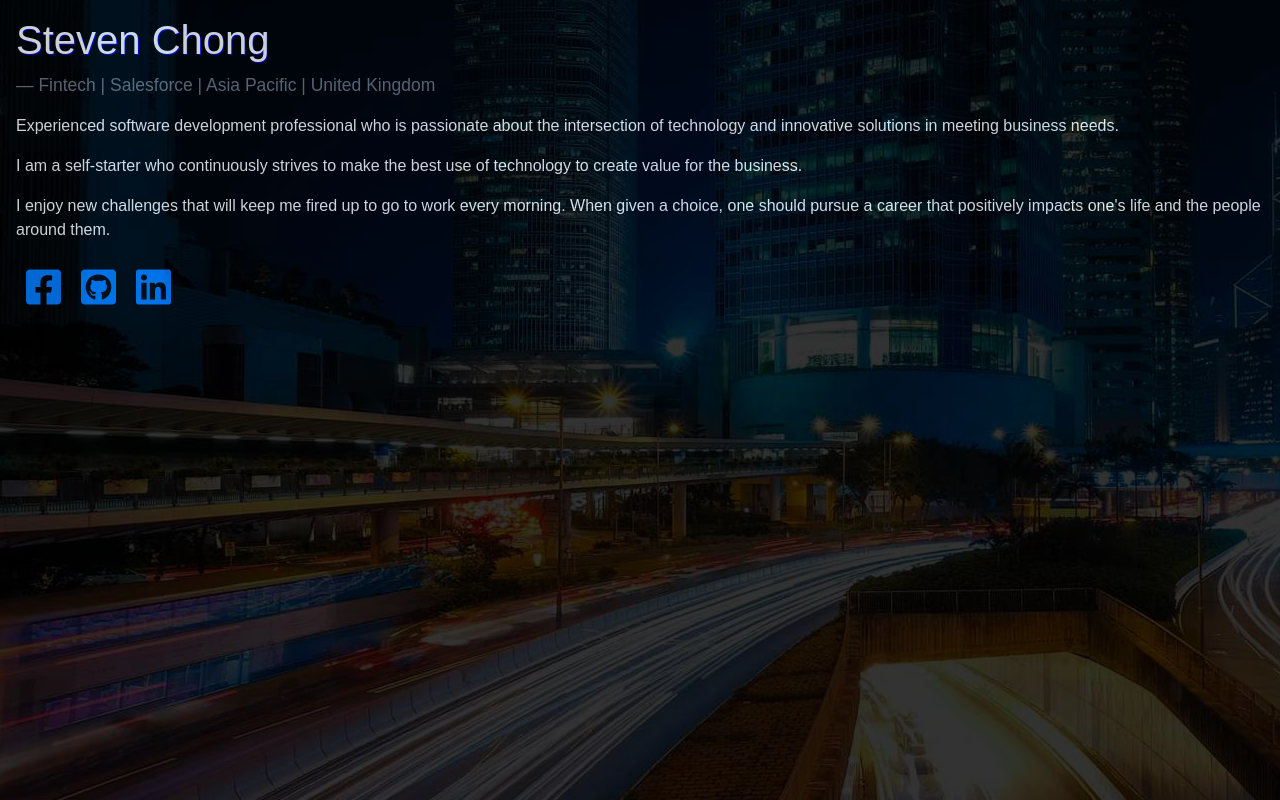
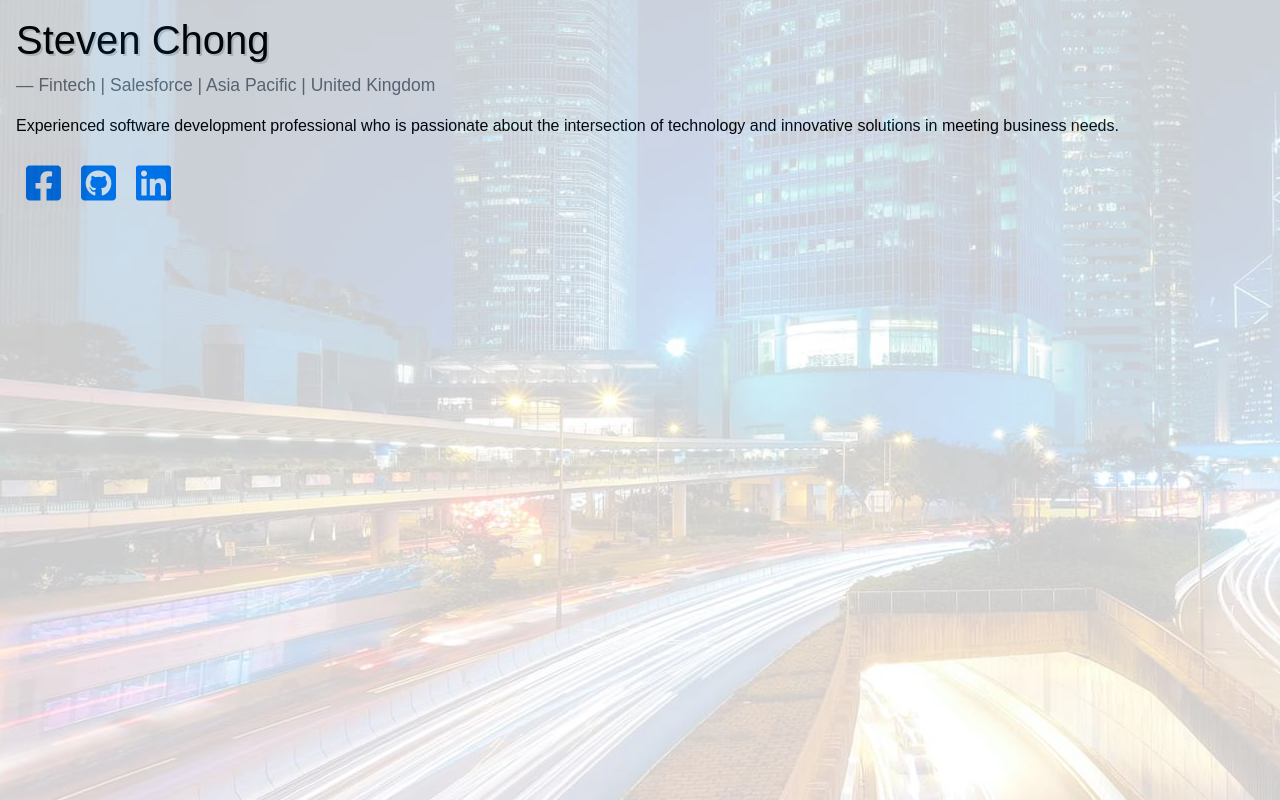
Before and after one commit to teamchong/teamchong.com, a React (Create React App) app: page / in a window 1280 px wide. Built offline with nearby package versions, Linux system fonts and the light colour scheme.

Commit message:
change color to white

```diff
--- a/src/index.tsx
+++ b/src/index.tsx
@@ -33,15 +33,6 @@ function App() {
         the intersection of technology and innovative solutions in meeting
         business needs.
       </p>
-      <p className="aboutme">
-        I am a self-starter who continuously strives to make the best use of
-        technology to create value for the business.
-      </p>
-      <p className="aboutme">
-        I enjoy new challenges that will keep me fired up to go to work every
-        morning. When given a choice, one should pursue a career that positively
-        impacts one's life and the people around them.
-      </p>
       <div className="social-links">
         <a
           href="https://facebook.com/chong1222"
--- a/src/styles.scss
+++ b/src/styles.scss
@@ -1,5 +1,3 @@
-@import "./scss/variables.scss";
-
 html, body {
   margin: 0;
   padding: 0;
@@ -12,12 +10,12 @@ html, body {
   min-height: 100vh;
   padding: 1em;
   position: relative;
-  background: #000;
-  color: #fff;
+  background: #fff;
+  color: #000;
 }
 
 .myname {
-  text-shadow: 1px 1px rgba(0, 0, 255, 0.9);
+  text-shadow: 2px 2px rgba(60, 60, 60, 0.2);
 }
 
 .social-links a {
@@ -42,9 +40,9 @@ html, body {
 
 @keyframes social-links-loop1 {
   0% { padding-left: 10px; padding-right: 10px; }
-  25% { padding-left: 20px; padding-right: 0; }
-  75% { padding-left: 0; padding-right: 20px; }
-  100% { padding-left: 10px; padding-right: 10px; }
+  23% { padding-left: 20px; padding-right: 0; }
+  69% { padding-left: 0; padding-right: 20px; }
+  92% { padding-left: 10px; padding-right: 10px; }
 }
 
 @keyframes bg-loop1 {
```
Also changed, not shown: src/scss/variables.scss (deleted).
